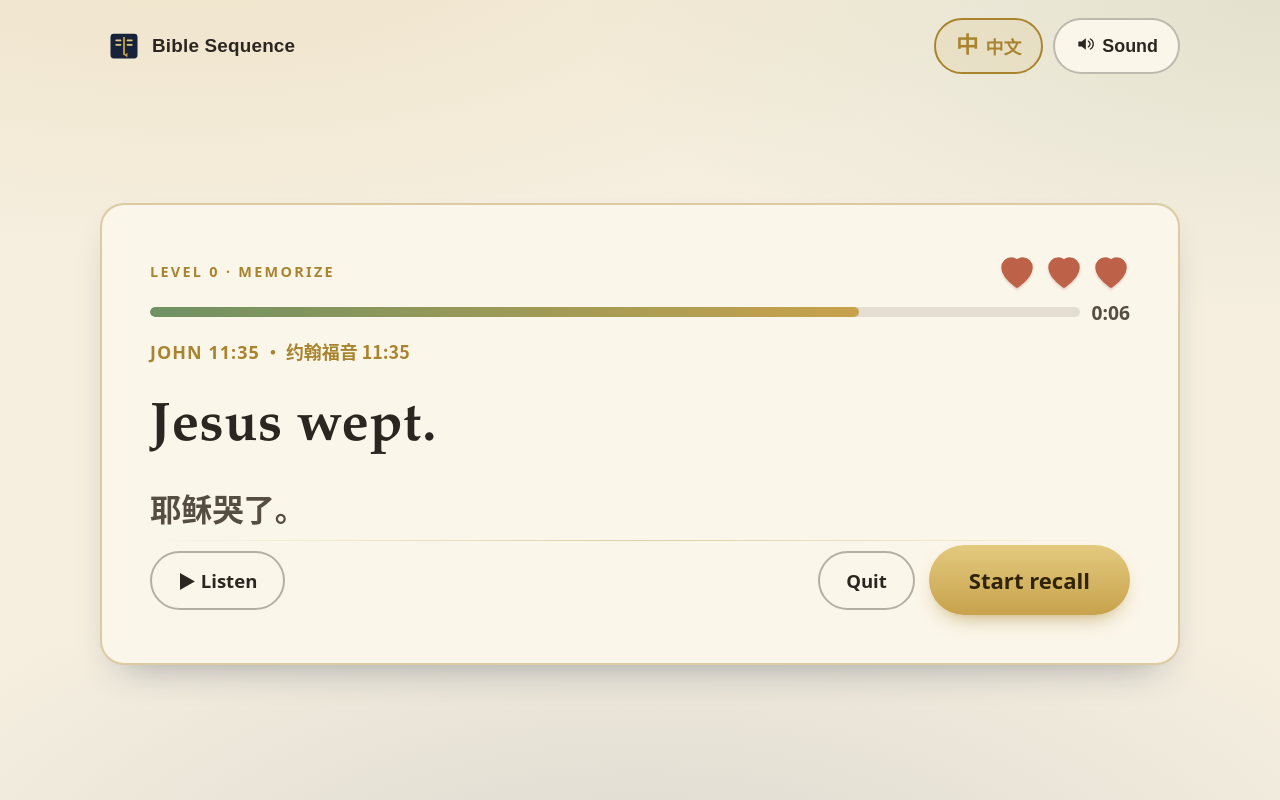
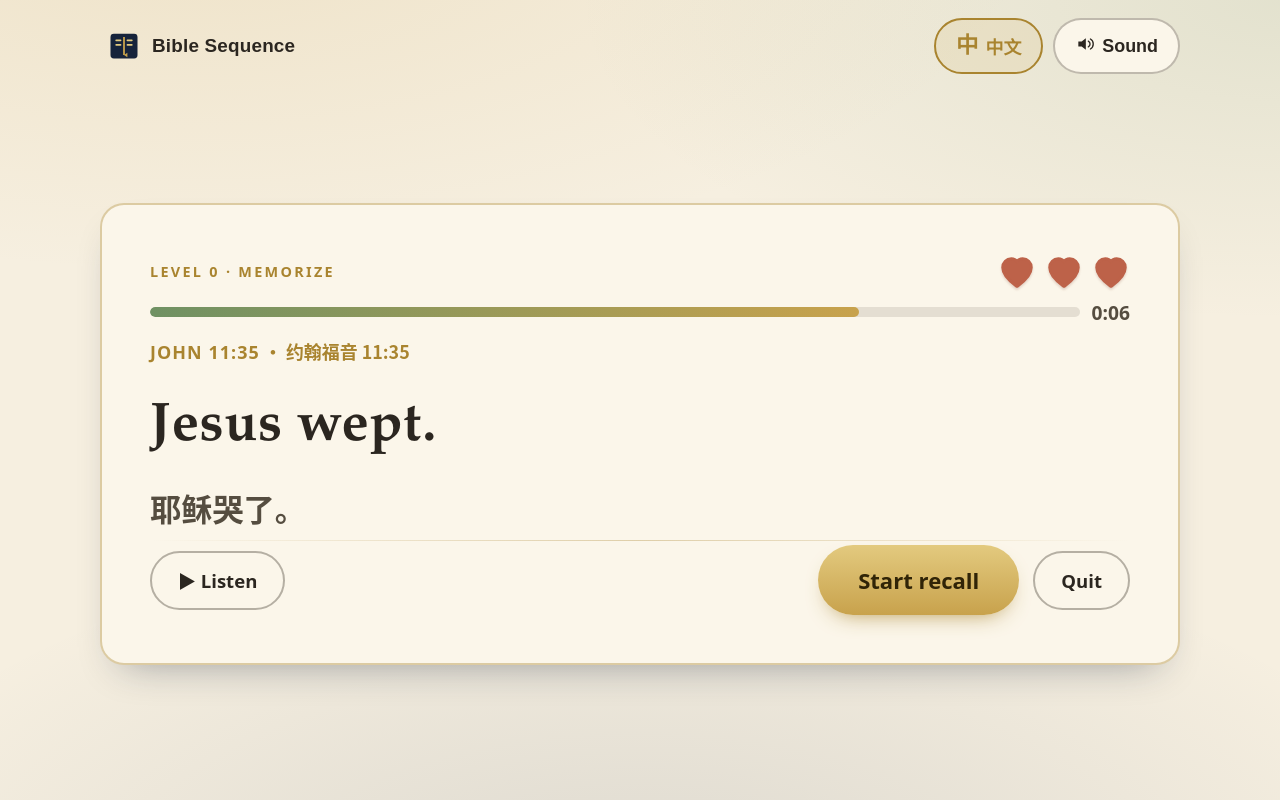
Before and after one commit to yancyqin/lucas-academy-bible, a React (Vite) app: page / in a window 1280 px wide. Both pictures are taken after a click on the button "Begin". Built offline with nearby package versions, Linux system fonts and the light colour scheme.

Commit message:
Place quit below recall action

```diff
--- a/src/components/StudyPhase.tsx
+++ b/src/components/StudyPhase.tsx
@@ -165,11 +165,11 @@ export function StudyPhase({
           </div>
 
           <div className="btn-row">
+            <button type="button" className="btn btn--primary" onClick={startRecall}>
+              Start recall
+            </button>
             <button type="button" className="btn btn--ghost btn--sm" onClick={onBack}>
               Quit
-            </button>
-            <button type="button" className="btn btn--primary" onClick={startRecall}>
-              Start recall
             </button>
           </div>
         </div>
```
